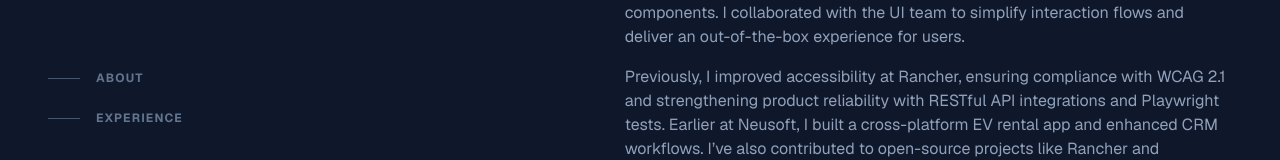
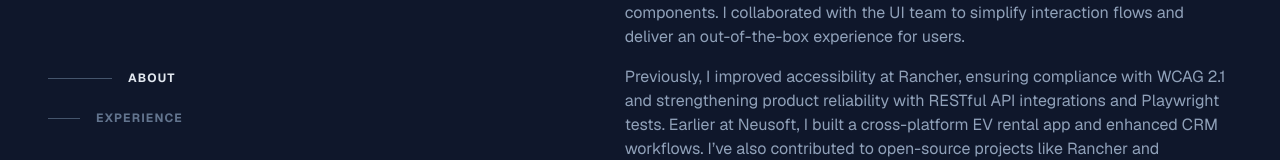
Before and after one commit to DaiYuzeng/portfolio, a Next.js app: page /en in a window 1280 px wide. Shown: the part 302-462 px from the top of the page. Built offline with nearby package versions, Linux system fonts and the light colour scheme.

Commit message:
(Components): Add Nav components - Add a custom hook `useScrollSpy` to track the active section based on scroll position.

```diff
--- a/src/components/Intro.tsx
+++ b/src/components/Intro.tsx
@@ -12,7 +12,7 @@ export default function Intro() {
         <h1 className="text-4xl font-bold tracking-tight text-slate-200 sm:text-5xl">{t('generic.me')}</h1>
         <h2 className="mt-3 text-lg font-medium tracking-tight text-slate-200 sm:text-xl">{t('generic.role')}</h2>
         <p className="mt-4 max-w-xs leading-normal">{t('section.header.briefIntro')}</p>
-        <Nav />
+        <Nav navKeys={['about', 'experience']} />
       </div>
       <SocialIcons />
     </header>
--- a/src/components/Nav/NavItem.tsx
+++ b/src/components/Nav/NavItem.tsx
@@ -1,14 +1,24 @@
+import { memo } from "react";
 import { useTranslations } from "next-intl"
+import { NavItemProps } from "@/types/components";
 
-export default function NavItem({ navKey }: { navKey: string}) {
+import Link from "next/link"
+
+const NavItem = memo(function NavItem({ navKey, active, onClick }: NavItemProps) {
   const t = useTranslations();
+  const handleClick = (e: React.MouseEvent<HTMLAnchorElement>, id: string) => {
+    e.preventDefault();
+    onClick(id)
+  }
 
   return (
     <li>
-      <a href={`#${navKey}`} className="group flex items-center py-3">
-        <span className="mr-4 h-px w-8 bg-slate-600 group-hover:w-16 group-hover:bg-slate-200 group-focus-visible:bg-slate-200 transition-all motion-reduce:transition-none"></span>
-        <span className="text-xs uppercase font-bold tracking-widest text-slate-500 group-hover:text-slate-200 group-focus-visible:text-slate-200">{t(`section.${navKey}.title`)}</span>
-      </a>
+      <Link href={`#${navKey}`} className="group flex items-center py-3" onClick={(e) => handleClick(e, navKey)}>
+        <span className={`mr-4 h-px w-8 bg-slate-600 group-hover:w-16 group-hover:bg-slate-200 group-focus-visible:bg-slate-200 transition-all motion-reduce:transition-none ${active ? 'w-16 bg-slate-200' : null}`}></span>
+        <span className={`text-xs uppercase font-bold tracking-widest group-hover:text-slate-200 group-focus-visible:text-slate-200 ${active ? 'text-slate-200' : 'text-slate-500'}`}>{t(`section.${navKey}.title`)}</span>
+      </Link>
     </li>
   )
-}
+})
+
+export default NavItem;
--- a/src/components/Nav/index.tsx
+++ b/src/components/Nav/index.tsx
@@ -1,11 +1,32 @@
+"use client"
+
+import { useCallback } from "react";
+import useScrollSpy from "@/hooks/useScrollSpy"
+
 import NavItem from "@/components/Nav/NavItem"
 
-export default function Nav() {
+export default function Nav({ navKeys }: { navKeys: string[] }) {
+  const activeId = useScrollSpy(navKeys);
+
+  const handleClick = useCallback((id: string) => {
+    const el = document.getElementById(id);
+
+
+
+    if (el) {
+      el.scrollIntoView({ behavior: 'smooth', block: 'start' })
+      history.replaceState(null, '', `#${id}`)
+    }
+  }, [])
+
   return (
     <nav className="nav hidden lg:block">
       <ul className="mt-16 w-max">
-        <NavItem navKey="about" />
-        <NavItem navKey="experience" />
+        {
+          navKeys.map((navKey: string) => (
+            <NavItem key={navKey} navKey={navKey} active={activeId === navKey} onClick={handleClick} />
+          ))
+        }
       </ul>
     </nav>
   )
--- /dev/null
+++ b/src/hooks/useScrollSpy.ts
@@ -0,0 +1,30 @@
+import { useState, useEffect } from "react"
+
+export default function useScrollSpy(ids: string[]) {
+  const [activeId, setActiveId] = useState<string | null>(null);
+
+  useEffect(() => {
+    const elements = ids.map((id) => document.getElementById(id)).filter((el): el is HTMLElement => !!el)
+
+    const observer = new IntersectionObserver((entries) => {
+      const visible = entries.filter((e) => e.isIntersecting).sort((a, b) => b.intersectionRatio - a.intersectionRatio)
+
+      if (visible[0]) setActiveId(visible[0].target.id)
+      else {
+        const top = elements.find((el: HTMLElement) => el.getBoundingClientRect().top >= 0)
+
+        if (top) setActiveId(top.id)
+      }
+    }, {
+      root: null,
+      rootMargin: "0px 0px -70% 0px",
+      threshold: [0, 0.25, 0.5, 0.75, 1]
+    })
+
+    elements.forEach((el: HTMLElement) => observer.observe(el))
+
+    return () => observer.disconnect()
+  }, [ids])
+
+  return activeId;
+}
```
Also changed, not shown: src/types/components.ts (+9 -2 lines).
